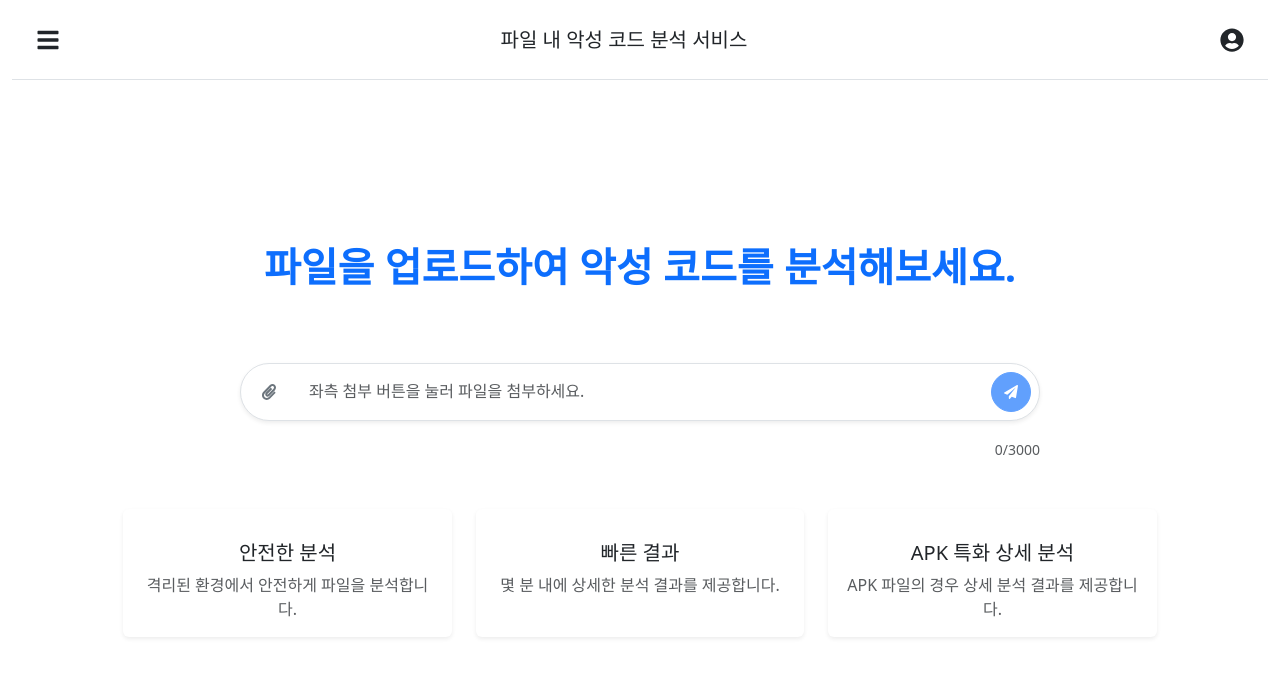
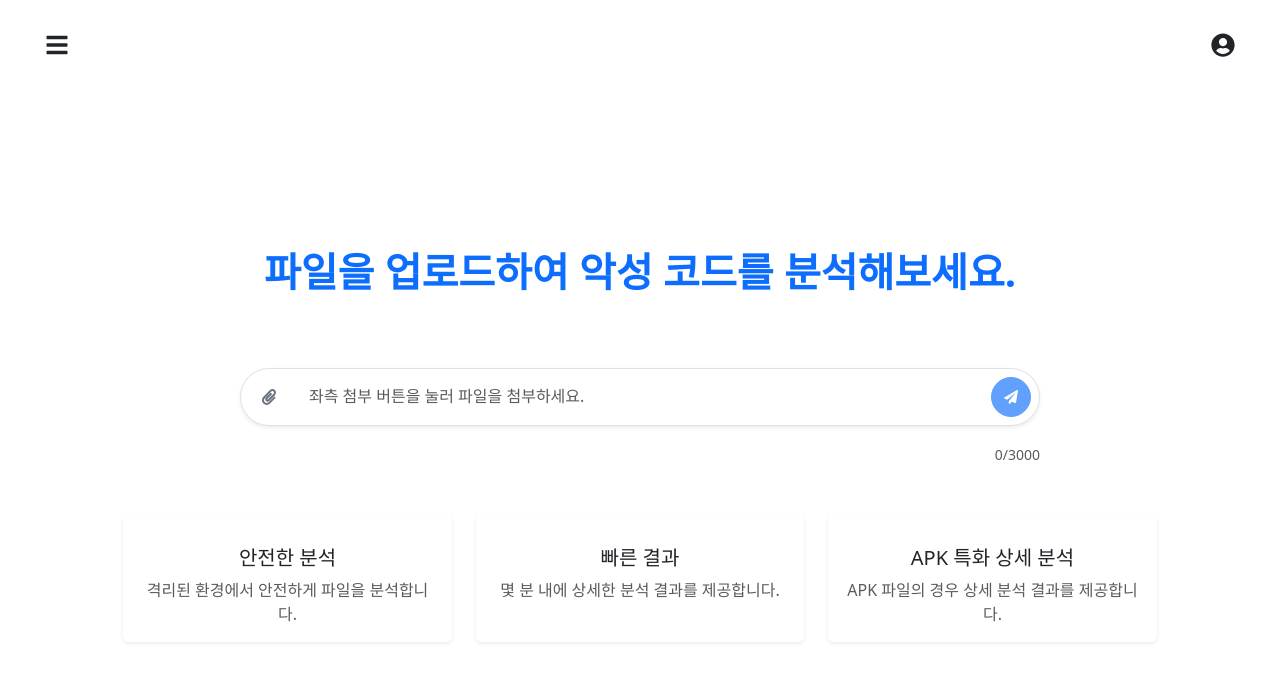
Before and after one commit to 32213160/CapstoneProject1, a React (Create React App) app: page / in a window 1280 px wide. Shown: the top 682 px of the page. Built offline with nearby package versions, Linux system fonts and the light colour scheme; no server answers.

Commit message:
test: Microsoft Azure 배포를 위한 임시 업데이트

```diff
--- a/src/components/layout/Header.js
+++ b/src/components/layout/Header.js
@@ -7,18 +7,11 @@ import { FaBars, FaUserCircle, FaPlus } from 'react-icons/fa';
 function Header({ title = null, onMenuClick, onProfileClick, onLogoClick, onStartNewChat, className, style }) {
   return (
     <header
-      className={`d-flex justify-content-between align-items-center p-3 border-bottom bg-white sticky-top ${className || ''}`}
-      style={{
-        height: '80px',
-        background: 'linear-gradient(180deg, rgba(255,255,255,1) 0%, rgba(255,255,255,1) 40%, rgba(255,255,255,0.5) 75%, rgba(255,255,255,1) 100%)',
-        backdropFilter: 'blur(5px)',
-        borderBottom: '1px solid rgba(0, 0, 0, 0.1)',
-        ...style
-      }}
+      className={`d-flex justify-content-between align-items-center p-3 sticky-top ${className || ''}`}
     >
       {/* 왼쪽: 메뉴 버튼 */}
       <div
-        className="d-flex align-items-center justify-content-center"
+        className="d-flex p-3 align-items-center justify-content-center"
         style={{ minWidth: '40px', height: '100%' }}
       >
         <button
@@ -28,17 +21,6 @@ function Header({ title = null, onMenuClick, onProfileClick, onLogoClick, onStar
         >
           <FaBars />
         </button>
-      </div>
-
-      {/* 중앙: 제목 */}
-      <div className="flex-grow-1 text-center mx-2">
-        <h1
-          className="h5 mb-0 text-truncate"
-          onClick={onLogoClick}
-          style={{ cursor: 'pointer', lineHeight: '1.2' }}
-        >
-          {title || '파일 내 악성 코드 분석 서비스'}
-        </h1>
       </div>
 
       {/* 새 채팅 버튼 */}
@@ -60,7 +42,7 @@ function Header({ title = null, onMenuClick, onProfileClick, onLogoClick, onStar
 
       {/* 오른쪽: 프로필 버튼 */}
       <div
-        className="d-flex align-items-center justify-content-center"
+        className="d-flex p-3 align-items-center justify-content-center"
         style={{ minWidth: '40px', height: '100%' }}
       >
         <button
```
